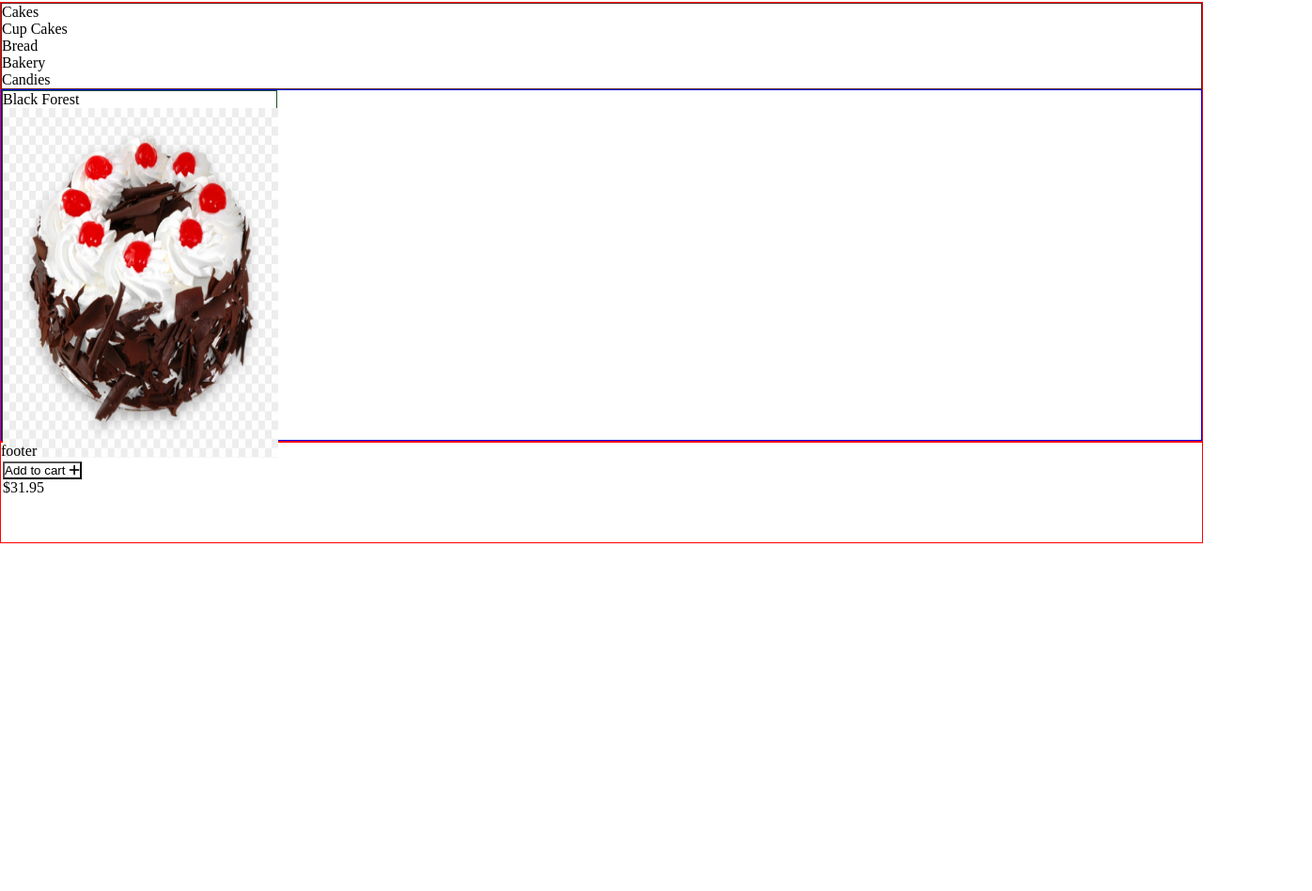
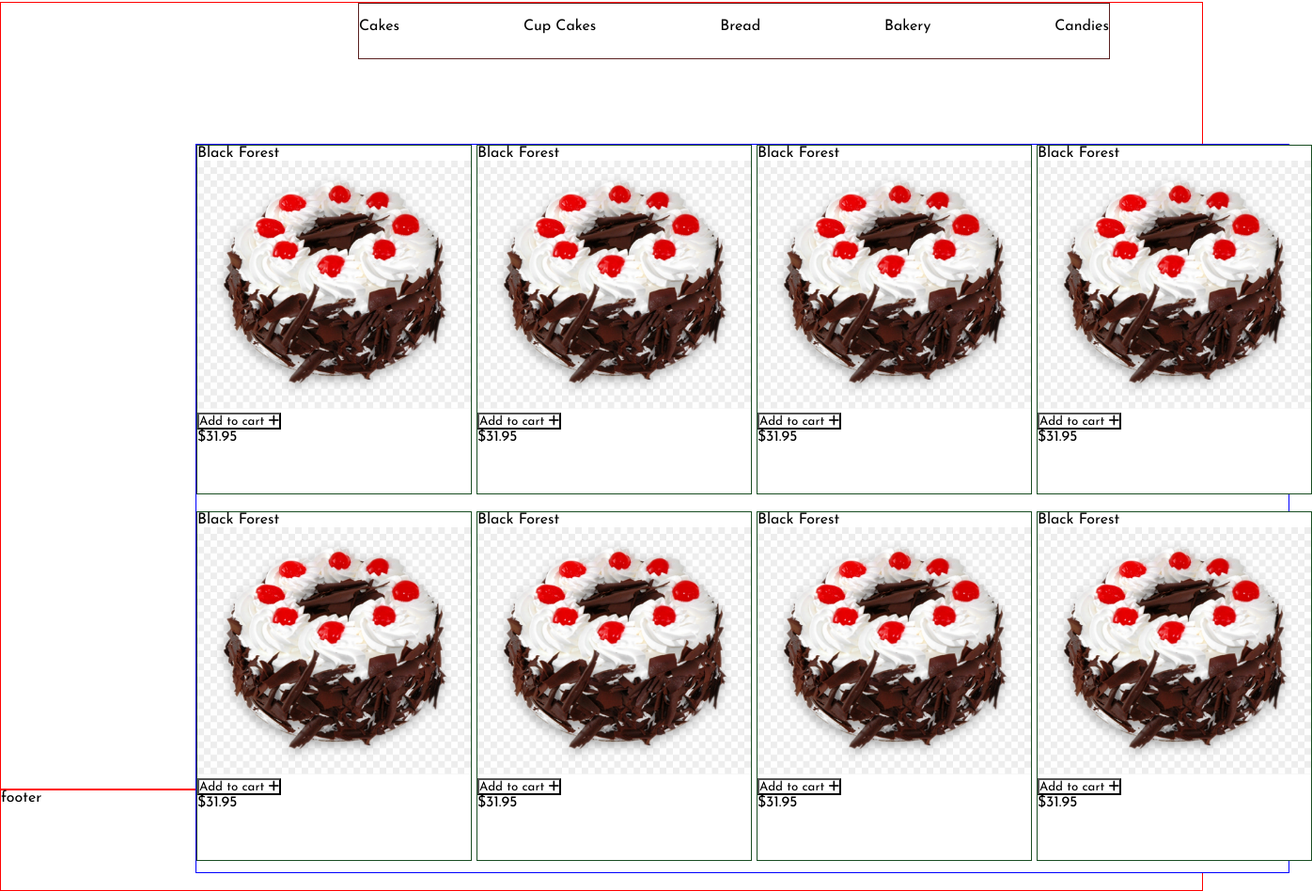
Before and after one commit to kallyas/cakeshop, a plain HTML site: page index.html in a window 1280 px wide. Shown: the part 174-1122 px from the top of the page at 94% size, 1396 px wide, since content can reach past the window. Before the commit the page ends 800 px from the top, so only its background shows below. Drawn offline with Linux system fonts and the light colour scheme.

Commit message:
Fix layout

```diff
--- a/css/style.css
+++ b/css/style.css
@@ -1,8 +1,11 @@
+@import url("https://fonts.googleapis.com/css2?family=Josefin+Sans&display=swap");
+
 * {
   margin: 0;
   padding: 0;
   box-sizing: border-box;
   background: #ffffff;
+  font-family: "Josefin Sans", sans-serif;
 }
 
 html {
@@ -85,13 +88,38 @@ footer {
   border: 1px solid red;
   height: 108px;
 }
+.sorting-nav {
+  margin-left: 80px;
+}
+.sorting-nav ul li {
+  margin-top: 1rem;
+}
 
-.sorting-nav {
+.sorting-nav ul {
+  display: flex;
+  justify-content: space-between;
+  flex-direction: row;
+  list-style: none;
+  align-content: center;
+  text-align: center;
+  left: 300px;
+  width: 800px;
+  height: 60px;
+  position: relative;
   border: 1px solid rgb(90, 32, 32);
 }
 
 .products-container {
+  position: relative;
+  width: 1164px;
+  height: 776px;
+  left: 207px;
+  top: 90px;
+  gap: 5px;
+  right: 119px;
   border: 1px solid blue;
+  display: grid;
+  grid-template-columns: repeat(4, 1fr);
 }
 
 .product-card {
@@ -101,6 +129,6 @@ footer {
 }
 
 .card-body img {
-  width: 293px;
-  height: 372px;
+  width: 100%;
+  height: 50%;
 }
--- a/index.html
+++ b/index.html
@@ -1,12 +1,10 @@
 <!DOCTYPE html>
 <html lang="en">
+
 <head>
 	<meta charset="UTF-8" />
 	<meta name="viewport" content="width=device-width, initial-scale=1.0" />
-    <script
-      src="https://kit.fontawesome.com/0d67f6bb4c.js"
-      crossorigin="anonymous"
-    ></script>
+	<script src="https://kit.fontawesome.com/0d67f6bb4c.js" crossorigin="anonymous"></script>
 	<link rel="stylesheet" href="./css/style.css" />
 	<title>Cake shop</title>
 </head>
@@ -47,6 +45,90 @@
 					<p>$31.95</p>
 				</div>
 			</div>
+			<div class="product-card">
+				<div class="card-header">
+					<p>Black Forest</p>
+				</div>
+				<div class="card-body">
+					<img src="./images/black-forest.png" alt="cake-image" />
+        </div>
+					<div class="card-footer">
+						<button>Add to cart <i class="fas fa-plus"></i></button>
+						<p>$31.95</p>
+					</div>
+				</div>
+				<div class="product-card">
+					<div class="card-header">
+						<p>Black Forest</p>
+					</div>
+					<div class="card-body">
+						<img src="./images/black-forest.png" alt="cake-image" />
+        </div>
+						<div class="card-footer">
+							<button>Add to cart <i class="fas fa-plus"></i></button>
+							<p>$31.95</p>
+						</div>
+					</div>
+					<div class="product-card">
+						<div class="card-header">
+							<p>Black Forest</p>
+						</div>
+						<div class="card-body">
+							<img src="./images/black-forest.png" alt="cake-image" />
+        </div>
+							<div class="card-footer">
+								<button>Add to cart <i class="fas fa-plus"></i></button>
+								<p>$31.95</p>
+							</div>
+						</div>
+						<div class="product-card">
+							<div class="card-header">
+								<p>Black Forest</p>
+							</div>
+							<div class="card-body">
+								<img src="./images/black-forest.png" alt="cake-image" />
+        </div>
+								<div class="card-footer">
+									<button>Add to cart <i class="fas fa-plus"></i></button>
+									<p>$31.95</p>
+								</div>
+							</div>
+							<div class="product-card">
+								<div class="card-header">
+									<p>Black Forest</p>
+								</div>
+								<div class="card-body">
+									<img src="./images/black-forest.png" alt="cake-image" />
+        </div>
+									<div class="card-footer">
+										<button>Add to cart <i class="fas fa-plus"></i></button>
+										<p>$31.95</p>
+									</div>
+								</div>
+								<div class="product-card">
+									<div class="card-header">
+										<p>Black Forest</p>
+									</div>
+									<div class="card-body">
+										<img src="./images/black-forest.png" alt="cake-image" />
+        </div>
+										<div class="card-footer">
+											<button>Add to cart <i class="fas fa-plus"></i></button>
+											<p>$31.95</p>
+										</div>
+									</div>
+									<div class="product-card">
+										<div class="card-header">
+											<p>Black Forest</p>
+										</div>
+										<div class="card-body">
+											<img src="./images/black-forest.png" alt="cake-image" />
+        </div>
+											<div class="card-footer">
+												<button>Add to cart <i class="fas fa-plus"></i></button>
+												<p>$31.95</p>
+											</div>
+										</div>
 									</div>
 </main>
 <footer>
@@ -56,4 +138,5 @@
 <body>
 	<script src="./js/app.js"></script>
 </body>
+
 </html>
```
Lines whose indentation alone changed are shown as unchanged.
